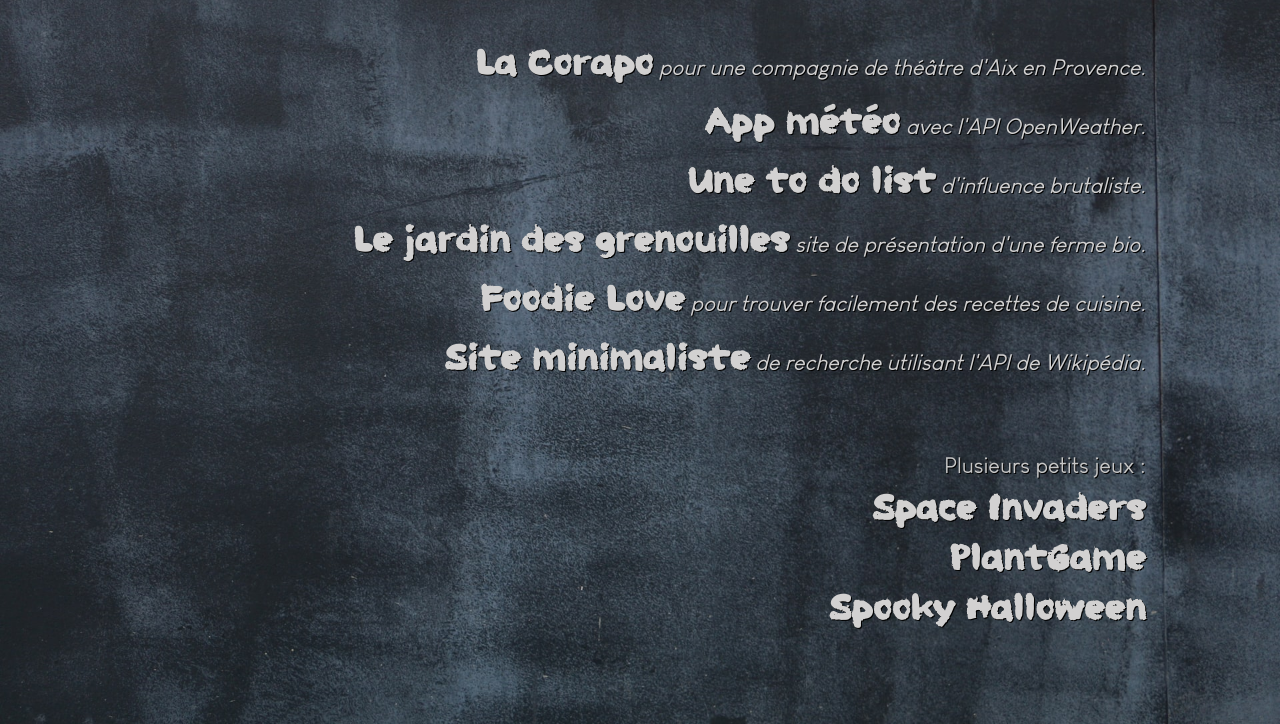
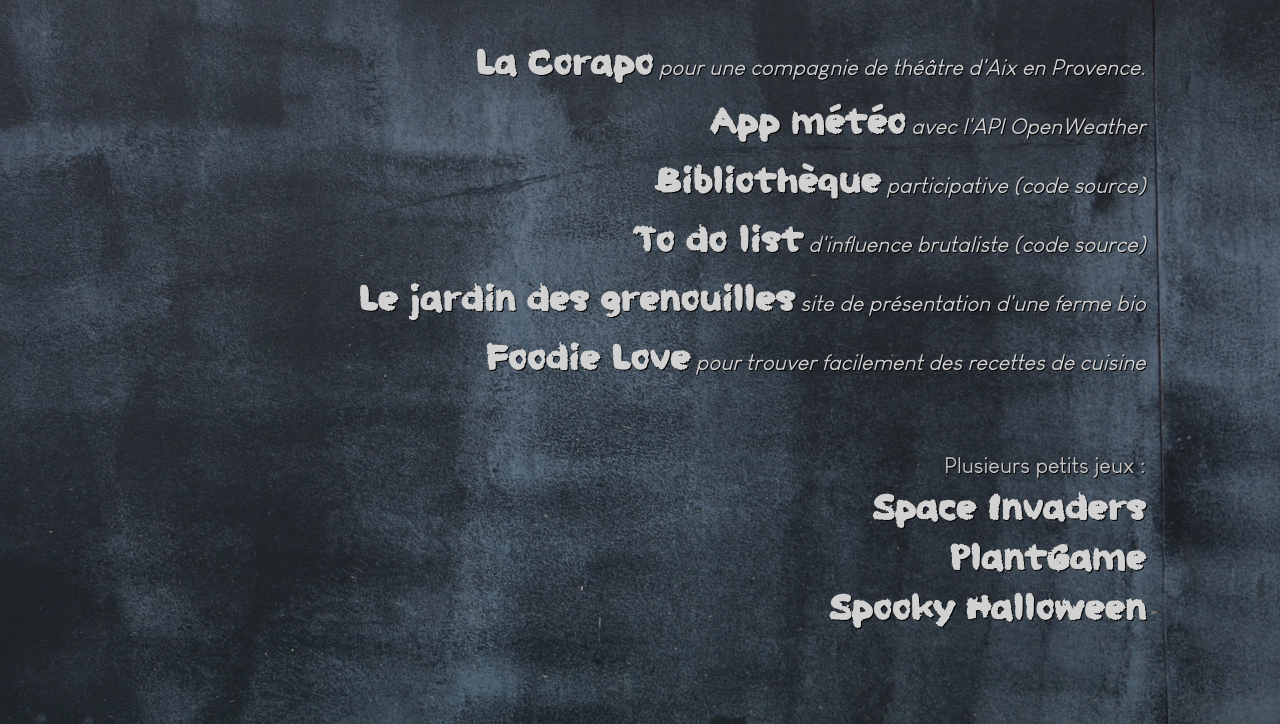
Before and after one commit to NaelJL/Portfolio, a plain HTML site: page projects.html in a window 1280 px wide. Shown: the part 76-800 px from the top of the page. Drawn offline with Linux system fonts and the light colour scheme.

Commit message:
add library

```diff
--- a/projects.html
+++ b/projects.html
@@ -19,27 +19,27 @@
       </p>
       <p>
         <a href="https://naeljl.github.io/Meteo/" target="_blank" class="lien_projet">
-          <strong>App météo</strong><em> avec l'API OpenWeather.</em>
+          <strong>App météo</strong><em> avec l'API OpenWeather</em>
+        </a>
+      </p>
+      <p>
+        <a href="https://github.com/NaelJL/Bibliotheque" target="_blank" class="lien_projet">
+          <strong>Bibliothèque</strong><em> participative (code source)</em>
         </a>
       </p>
       <p>
         <a href="https://github.com/NaelJL/ToDoList" target="_blank" class="lien_projet">
-          <strong>Une to do list</strong><em> d'influence brutaliste.</em>
+          <strong>To do list</strong><em> d'influence brutaliste (code source)</em>
         </a>
       </p>
       <p>
         <a href="https://naeljl.github.io/Jardin_grenouilles/" target="_blank" class="lien_projet">
-          <strong>Le jardin des grenouilles</strong><em> site de présentation d'une ferme bio.</em>
+          <strong>Le jardin des grenouilles</strong><em> site de présentation d'une ferme bio</em>
         </a>
       </p>
       <p>
         <a href="https://naeljl.github.io/Foodie_Love/" target="_blank" class="lien_projet">
-          <strong>Foodie Love</strong><em> pour trouver facilement des recettes de cuisine.</em>
-        </a>
-      </p>
-      <p>
-        <a href="https://naeljl.github.io/Wiki_Api/" target="_blank" class="lien_projet">
-          <strong>Site minimaliste</strong> <em>de recherche utilisant l'API de Wikipédia.</em>
+          <strong>Foodie Love</strong><em> pour trouver facilement des recettes de cuisine</em>
         </a>
         <br />
         <br />
```
